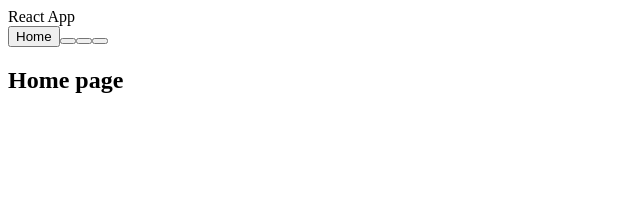
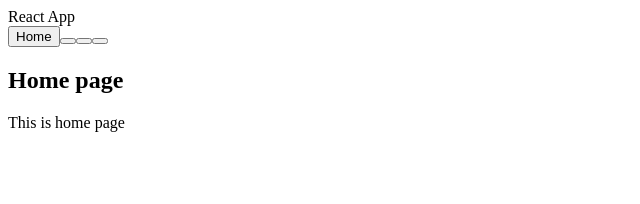
Before and after one commit to unlight/react-fundamentals, a React app: page / in a window 1280 px wide. Shown: the top 204 px of the page, without its empty margins (0-640 px from the left). Built offline with nearby package versions, Linux system fonts and the light colour scheme.

Commit message:
Fragment and some examples

```diff
--- a/src/app/home/home.tsx
+++ b/src/app/home/home.tsx
@@ -1,12 +1,14 @@
 import * as React from 'react';
+import { Fragment } from 'react';
 
 export class Home extends React.Component<any, any> {
 
     render() {
-        return (
+        return <Fragment>
             <div className="pt-running-text">
                 <h2>Home page</h2>
             </div>
-        );
+            <p>This is home page</p>
+        </Fragment>;
     }
 }
```
Also changed, not shown: 1 other file (tests, documents, lock files or other folders).
